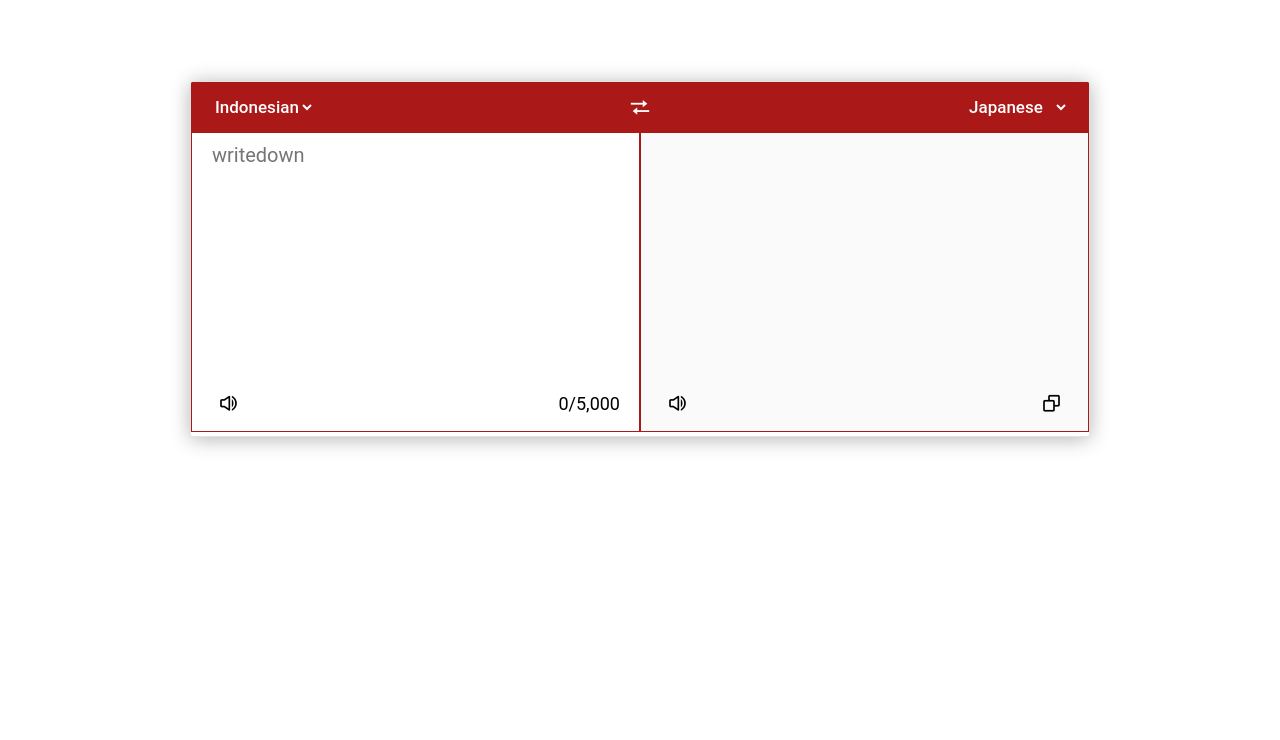
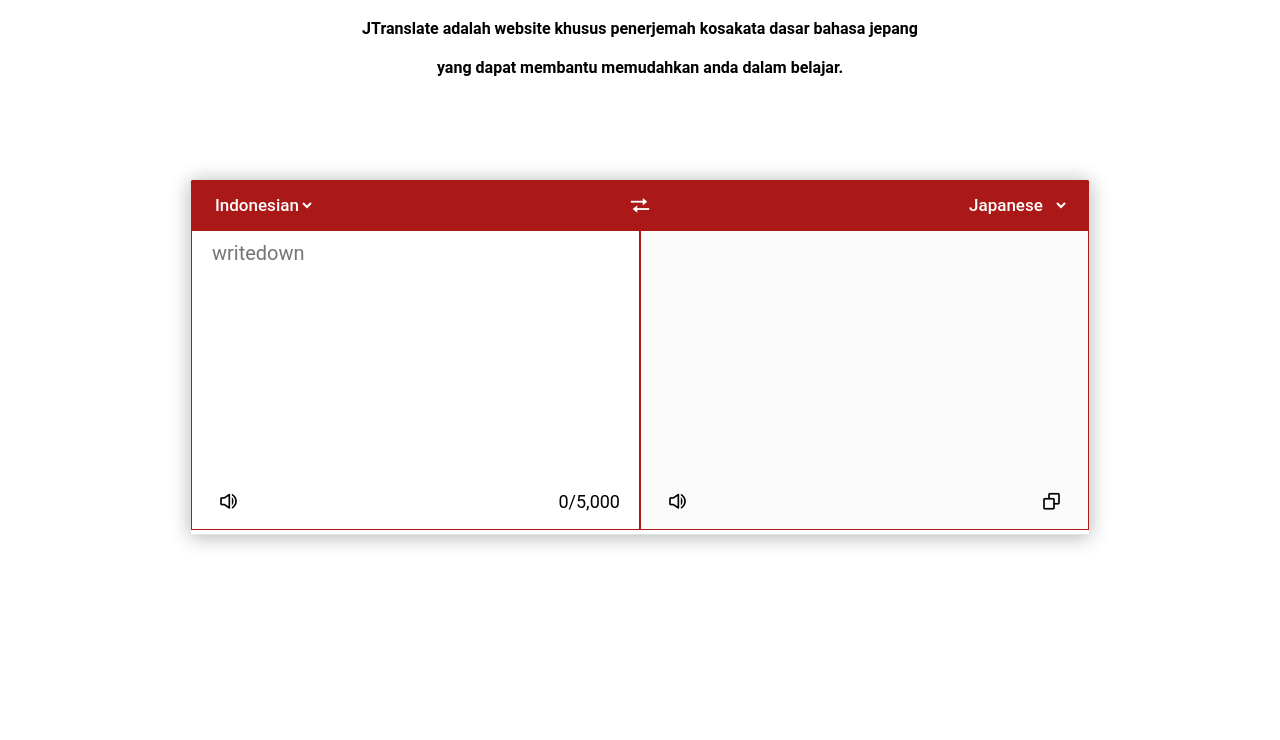
Before and after one commit to mGlezz234/JTranslate, a plain HTML site: page index.html in a window 1280 px wide. Shown: the part 60-800 px from the top of the page. Drawn offline with nearby package versions, Linux system fonts and the light colour scheme.

Commit message:
Update index.html

```diff
--- a/index.html
+++ b/index.html
@@ -17,6 +17,8 @@
             <button class="nav-button">Materi Dasar</button>
         </nav>
     </header>
+        <p>JTranslate adalah website khusus penerjemah kosakata dasar bahasa jepang </p>
+        <p>yang dapat membantu memudahkan anda dalam belajar.</p>
 <main class="konten">
 
     <div class="container">
```
